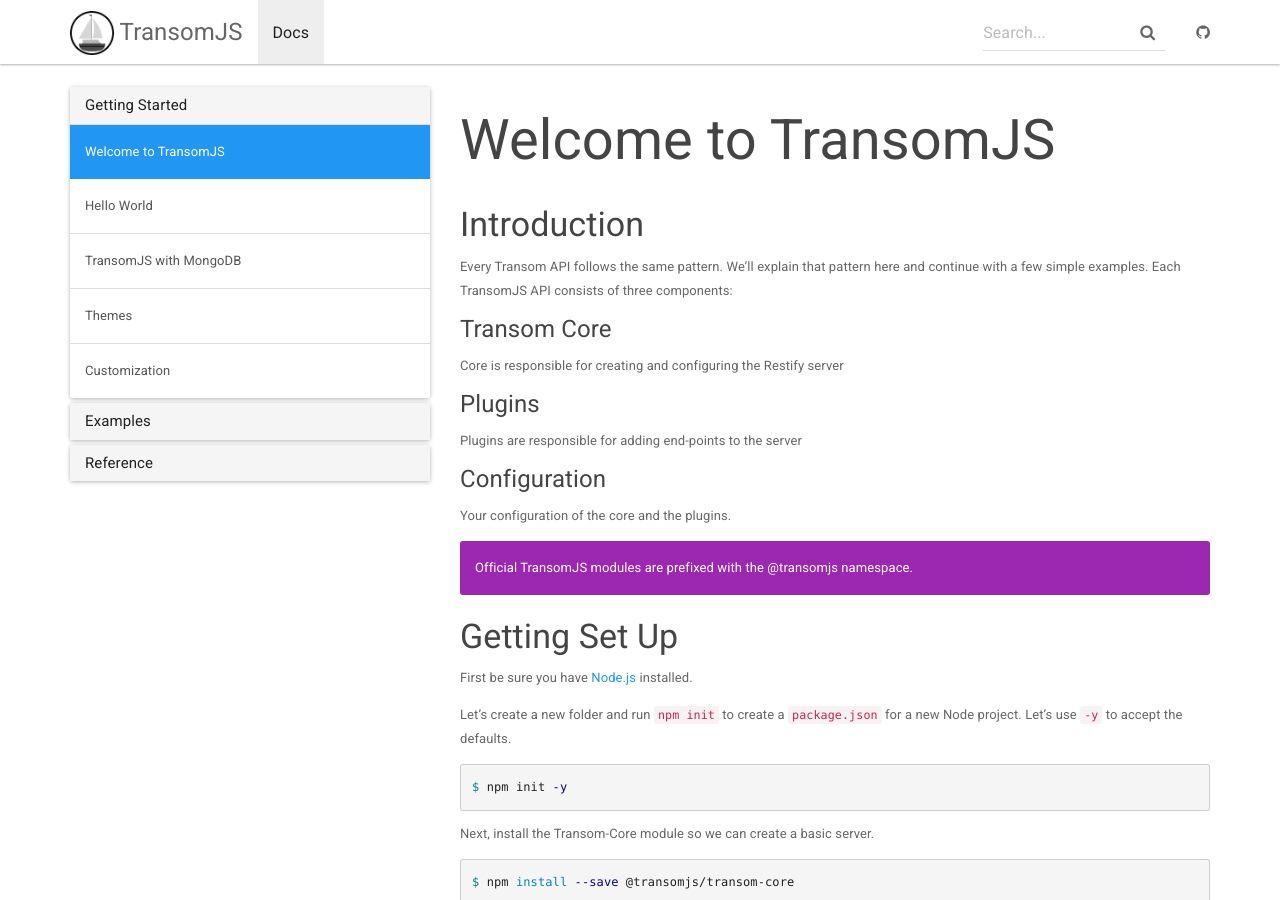
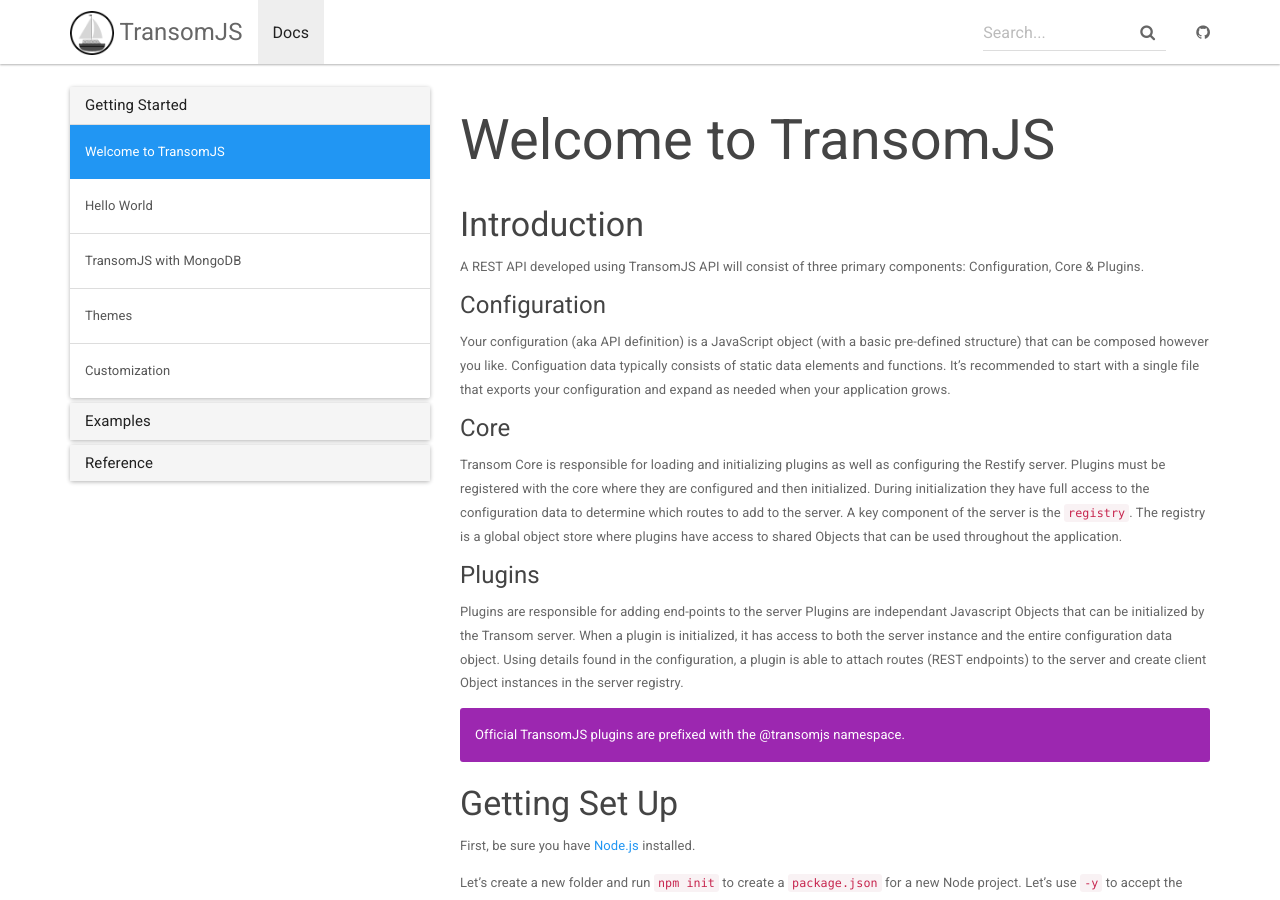
Before and after one commit to transomjs/transomjs.github.io, a Jekyll site: the page built from _docs/index.md, in a window 1280 px wide and 900 px high. Built offline with Jekyll 4.4.1, drawn with Linux system fonts in a browser that asks for light colours; nearby versions of some CDN libraries.

Commit message:
added Conf, core, plugin

````diff
--- a/_docs/index.md
+++ b/_docs/index.md
@@ -5,23 +5,26 @@
 ---
 
 ### Introduction
+<!-- Every Transom API follows the same pattern. We'll explain that pattern here and continue with a few simple examples. -->
+A REST API developed using TransomJS API will consist of three primary components: Configuration, Core & Plugins.
 
-Every Transom API follows the same pattern. We'll explain that pattern here and continue with a few simple examples.
-Each TransomJS API consists of three components:
-#### Transom Core
-Core is responsible for creating and configuring the Restify server
+#### Configuration
+Your configuration (aka API definition) is a JavaScript object (with a basic pre-defined structure) that can be composed however you like. Configuation data typically consists of static data elements and functions. It's recommended to start with a single file that exports your configuration and expand as needed when your application grows.
+
+#### Core
+Transom Core is responsible for loading and initializing plugins as well as configuring the Restify server. Plugins must be registered with the core where they are configured and then initialized. During initialization they have full access to the configuration data to determine which routes to add to the server. A key component of the server is the `registry`. The registry is a global object store where plugins have access to shared Objects that can be used throughout the application.
+
 #### Plugins
 Plugins are responsible for adding end-points to the server
-#### Configuration
-Your configuration of the core and the plugins.
+Plugins are independant Javascript Objects that can be initialized by the Transom server. When a plugin is initialized, it has access to both the server instance and the entire configuration data object. Using details found in the configuration, a plugin is able to attach routes (REST endpoints) to the server and create client Object instances in the server registry.
 
 
 <div class="alert alert-info" role="alert">
-  Official TransomJS modules are prefixed with the @transomjs namespace.
+  Official TransomJS plugins are prefixed with the @transomjs namespace.
 </div>
 
 ### Getting Set Up
-First be sure you have [Node.js](http://nodejs.org/) installed.
+First, be sure you have [Node.js](http://nodejs.org/) installed.
 
 Let's create a new folder and run `npm init` to create a `package.json` for a new Node project. Let's use `-y` to accept the defaults.
 ```bash
--- a/index.html
+++ b/index.html
@@ -9,7 +9,7 @@
             TransomJS allows developers to create beautiful REST-APIs with simple metadata. Turn an empty Restify server into a full-fledged API in minutes.
             Need something more? Go ahead, there are lots of built-in integration points and nothing in your way to write your own custom endpoints.
         </p>
-        <p><a class="btn btn-primary btn-lg" href="{{ "/docs/home/" | prepend: site.baseurl }}" role="button">Learn more</a></p>
+        <p><a class="btn btn-primary btn-lg" href="{{ "/docs/home/" | prepend: site.baseurl }}" role="button">Read the Docs</a></p>
     </div>
 </div>
 
@@ -50,10 +50,10 @@
         </div>
         <div class="col-md-4">
             <h1 class="text-center"><i class="fa fa-rocket" aria-hidden="true"></i></h1>
-            <h3 class="text-center">Easy to Get Started</h3>
+            <h3 class="text-center">Easy to Use</h3>
             <p>
                 TransomJS lets you get going quickly without limiting your ability to do your own thing.
-                If you need to connect to your data from multiple applications, or simply add some dynamic
+                Securely connect to data from complex applications, or add dynamic
                 content to an otherwise static site. Build the SPA or mobile application
                 front-end that you need and let TransomJS supply it with data!
             </p>
````
